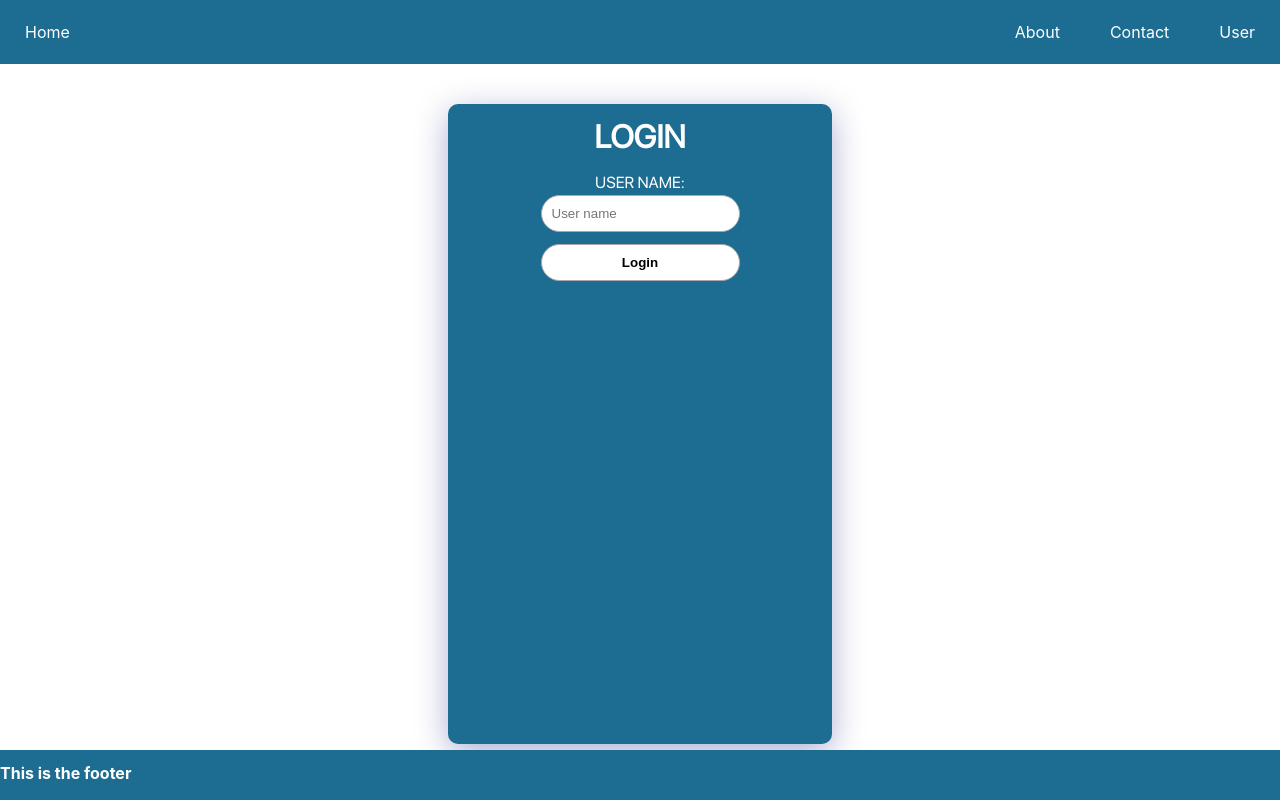
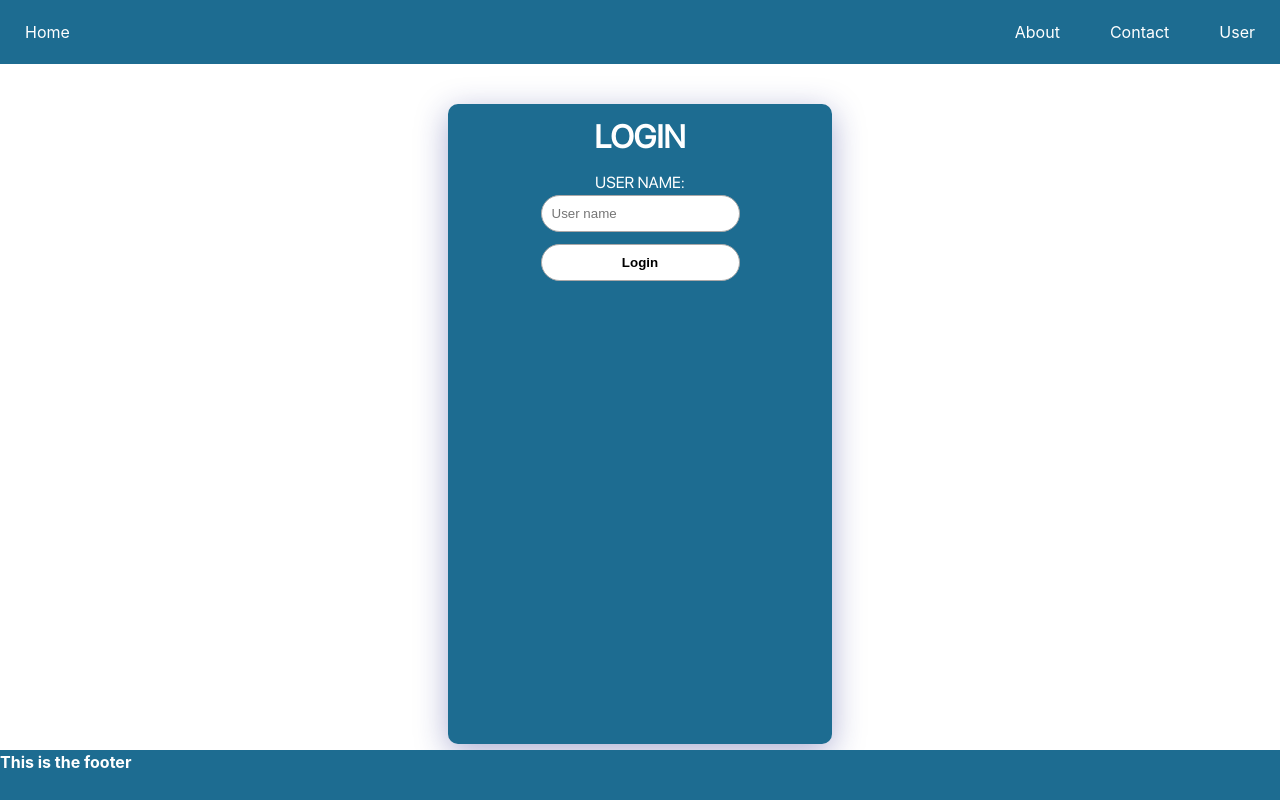
Before and after one commit to rk-pdx/Full-Stack-FInal-Project, a React app in the folder client/: page /login in a window 1280 px wide. Built offline with nearby package versions, Linux system fonts and the light colour scheme; the HTML template or start-up script is replaced by a standard one.

Commit message:
Popup work
Finished with the basic functionality of the pop up.

added some styles to allow the pop up to stay positioned relative to its parent.

```diff
--- a/client/src/components/Dashboard/Dashboard.css
+++ b/client/src/components/Dashboard/Dashboard.css
@@ -24,13 +24,13 @@ body {
 
 .postContainer {
   background-color: var(--background);
-  overflow-y: scroll;
-  height: 100vh;
+  height: 100%;
   display: grid;
   /* grid-template-columns: repeat(4, 1fr);
     grid-template-rows: repeat(4, 1fr); */
   padding: 30px;
   gap: 40px;
+  padding-bottom: 300px;
 }
 
 .card {
--- a/client/src/components/Dashboard/Dashboard.jsx
+++ b/client/src/components/Dashboard/Dashboard.jsx
@@ -24,7 +24,6 @@ function Dashboard({ user, logged }) {
     };
 
     fetchData().catch(console.error());
-    console.log('posts: ', postData);
   }, []);
 
   const ModalBtn_HandleClick = () => {
@@ -111,9 +110,9 @@ function Dashboard({ user, logged }) {
       <div className='postContainer'>
         {postData === '' ? (
           <div>
-            <p>Loading posts...</p>
+            {/* <p>Loading posts...</p>
 
-            {populatePostData()}
+            {populatePostData()} */}
           </div>
         ) : (
           postData.map((post) => <PostCompact {...post} />)
--- a/client/src/components/Footer.jsx
+++ b/client/src/components/Footer.jsx
@@ -1,7 +1,7 @@
 const Footer = () => {
   return (
     <footer className='footer'>
-      <h1>This is the footer</h1>
+      <h1 className='footer-text'>This is the footer</h1>
     </footer>
   );
 };
--- a/client/src/components/Navbar.jsx
+++ b/client/src/components/Navbar.jsx
@@ -33,7 +33,6 @@ const Navbar = () => {
         ...newValues,
       }));
     }
-    console.log('user: ', user);
   }, []);
 
   return (
--- a/client/src/components/Popup.jsx
+++ b/client/src/components/Popup.jsx
@@ -1,9 +1,17 @@
-const Popup = ({ open, setPopup }) => {
+const Popup = ({ open, setPopup, author }) => {
   if (!open) {
     return null;
   }
+
   return (
     <div className='pop-up'>
+      <div className='pop-upText'>
+        <span>Username: {author._id}</span>
+        <span>
+          Name: {author.firstName} {author.lastName}
+        </span>
+        <span>Email: {author.email}</span>
+      </div>
       <button
         className='button-pop'
         onClick={() => {
--- a/client/src/components/PostCompact/PostCompact.jsx
+++ b/client/src/components/PostCompact/PostCompact.jsx
@@ -32,13 +32,14 @@ function PostCompact({
             ...values,
             ...result.data,
           }));
+          setPostAuthor(result.data._id);
         });
     };
 
     fetchData().catch(console.error());
   }, []);
   //console.log(userId);
-  console.log(postBody);
+
   const populatePostAuthor = () => {
     // useEffect(() => {
     //     fetch(`https://localhost:5001/getAuthorNames`).then(
@@ -62,6 +63,19 @@ function PostCompact({
 
   // TODO: finish this function: redirect the user to the appropriate user profile
   const authorBtn_HandleClick = () => {
+    // const fetchData = async () => {
+    //   await axios
+    //     .get('http://localhost:5001/login', { params: { name: userId } })
+    //     .then((result) => {
+    //       setAuthor((values) => ({
+    //         ...values,
+    //         ...result.data,
+    //       }));
+    //     });
+    // };
+
+    // fetchData().catch(console.error());
+
     setPopup((current) => !current);
   };
 
--- a/client/src/footer.css
+++ b/client/src/footer.css
@@ -1,11 +1,16 @@
 .footer {
   position: fixed;
-  bottom: 0;
+  bottom: 0px;
   width: 100%;
   height: 50px;
+  z-index: 3;
   font-family: Inter;
   background-color: var(--primary);
   color: var(--white);
   font-family: Inter;
   font-size: 8px;
 }
+
+h1.footer-text {
+  margin-top: 0px;
+}
--- a/client/src/popup.css
+++ b/client/src/popup.css
@@ -1,9 +1,9 @@
 .pop-up {
-  position: fixed;
+  position: absolute;
+  overflow-y: visible;
   background-color: var(--white);
   width: 300px;
   height: 200px;
-
   border-radius: 8px;
   z-index: 2;
 }
@@ -16,3 +16,10 @@
   border: 0.1px solid black;
   border-radius: 8px;
 }
+
+.pop-upText {
+  display: flex;
+  flex-direction: column;
+  margin-top: 10px;
+  margin-left: 10px;
+}
```
